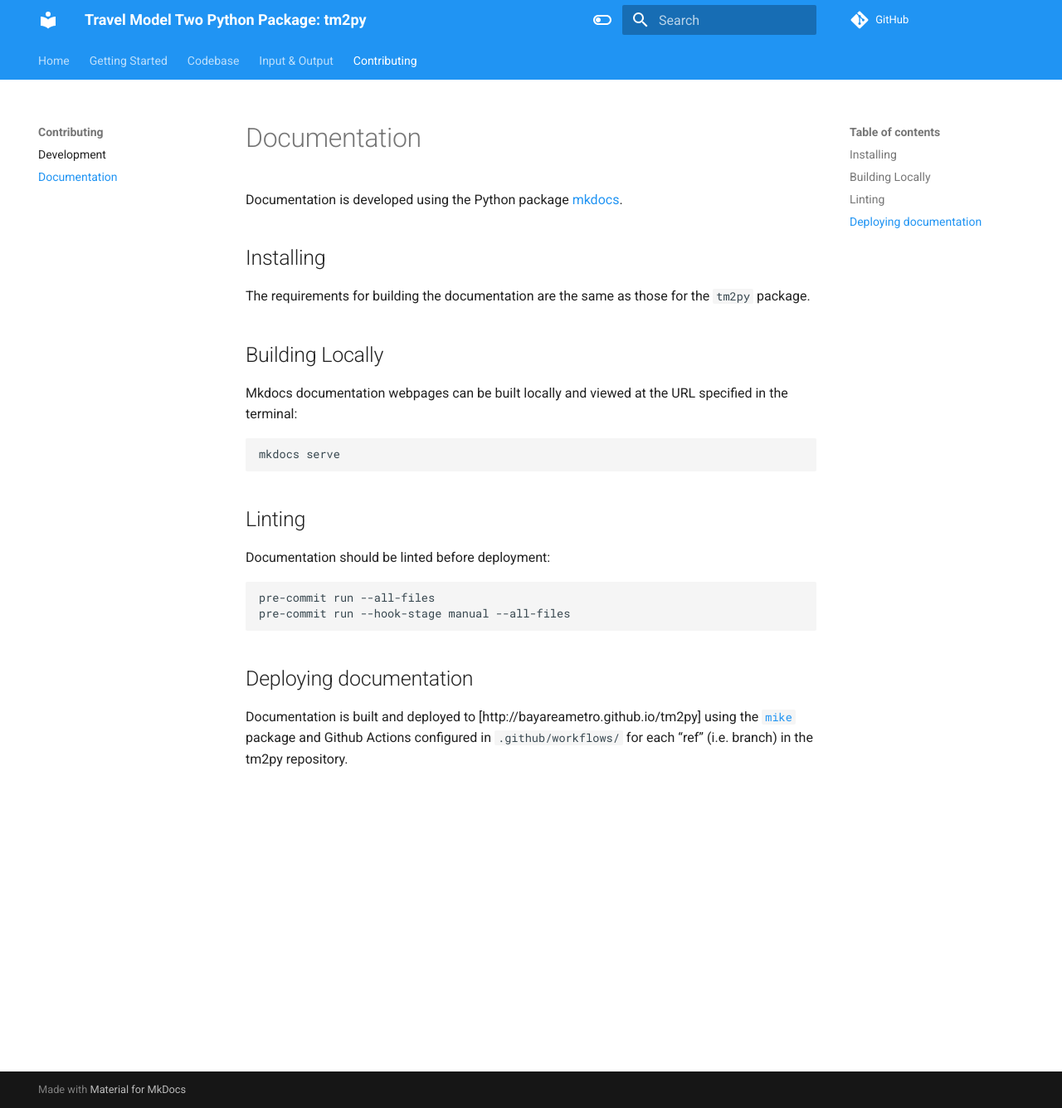
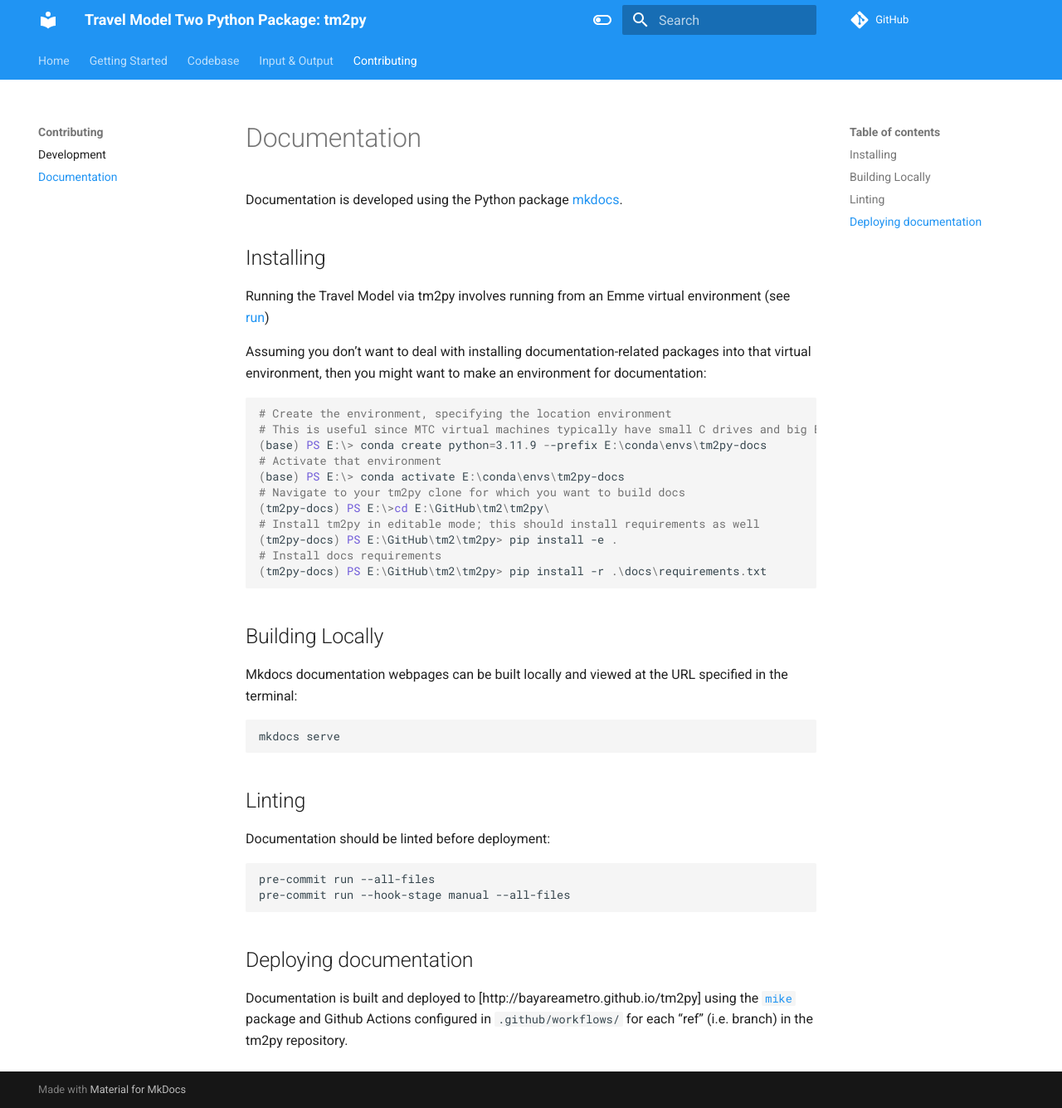
Before and after one commit to BayAreaMetro/tm2py, an MkDocs documentation site: the page built from docs/contributing/documentation.md, in a window 1280 px wide and 1335 px high. Shown: the whole window at 83% size. Built offline with MkDocs 1.6.1 and Material for MkDocs 9.7.7, drawn with Linux system fonts in a browser that asks for light colours; nearby versions of some CDN libraries; comment, search, counter and statistics services are not loaded; old or Windows-style settings are respelled for this version of MkDocs.

Commit message:
Update for documentation detail

````diff
--- a/docs/contributing/documentation.md
+++ b/docs/contributing/documentation.md
@@ -4,7 +4,23 @@
 
 ## Installing
 
-The requirements for building the documentation are the same as those for the `tm2py` package.
+Running the Travel Model via tm2py involves running from an Emme virtual environment (see [run]())
+
+Assuming you don't want to deal with installing documentation-related packages into that virtual environment, then you might want to make an environment for documentation:
+
+```powershell
+# Create the environment, specifying the location environment
+# This is useful since MTC virtual machines typically have small C drives and big E drives
+(base) PS E:\> conda create python=3.11.9 --prefix E:\conda\envs\tm2py-docs
+# Activate that environment
+(base) PS E:\> conda activate E:\conda\envs\tm2py-docs
+# Navigate to your tm2py clone for which you want to build docs
+(tm2py-docs) PS E:\>cd E:\GitHub\tm2\tm2py\
+# Install tm2py in editable mode; this should install requirements as well
+(tm2py-docs) PS E:\GitHub\tm2\tm2py> pip install -e .
+# Install docs requirements
+(tm2py-docs) PS E:\GitHub\tm2\tm2py> pip install -r .\docs\requirements.txt
+```
 
 ## Building Locally
 
````
Also changed, not shown: docs/index.md (+1 -1 lines).
